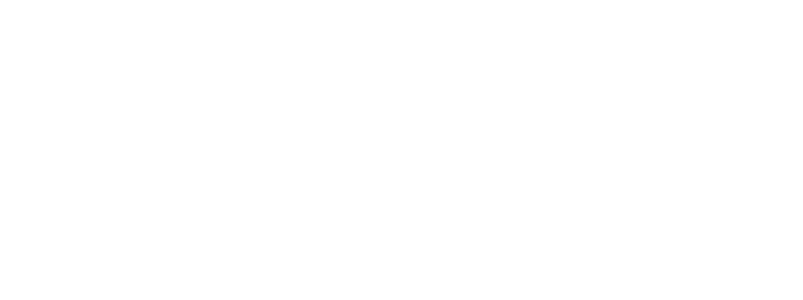
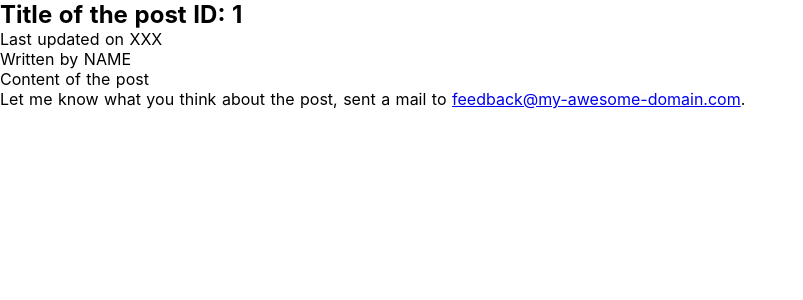
Before and after one commit to mistrs2p/nuxtme, a Nuxt app: page /posts/1 in a window 1280 px wide. Before the commit this address had no page. Shown: the top 300 px of the page, without its empty margins (0-803 px from the left). Built offline with nearby package versions, Linux system fonts and the light colour scheme.

Commit message:
Posts Subfolder _id with Structure&Template Added

```diff
--- /dev/null
+++ b/pages/posts/_id/index.vue
@@ -0,0 +1,25 @@
+<template>
+  <div class="single-post-page">
+    <section class="post">
+      <h1>Title of the post ID: {{ $route.params.id }}</h1>
+      <div class="post-details">
+        <div>Last updated on XXX</div>
+        <div>Written by NAME</div>
+      </div>
+      <p>Content of the post</p>
+    </section>
+    <section class="post-feedback">
+      <p>Let me know what you think about the post, sent a mail to <a href="mailto:feedback@my-awesome-domain.com">feedback@my-awesome-domain.com</a>.</p>
+    </section>
+  </div>
+</template>
+
+<script>
+export default {
+
+}
+</script>
+
+<style>
+
+</style>
```
